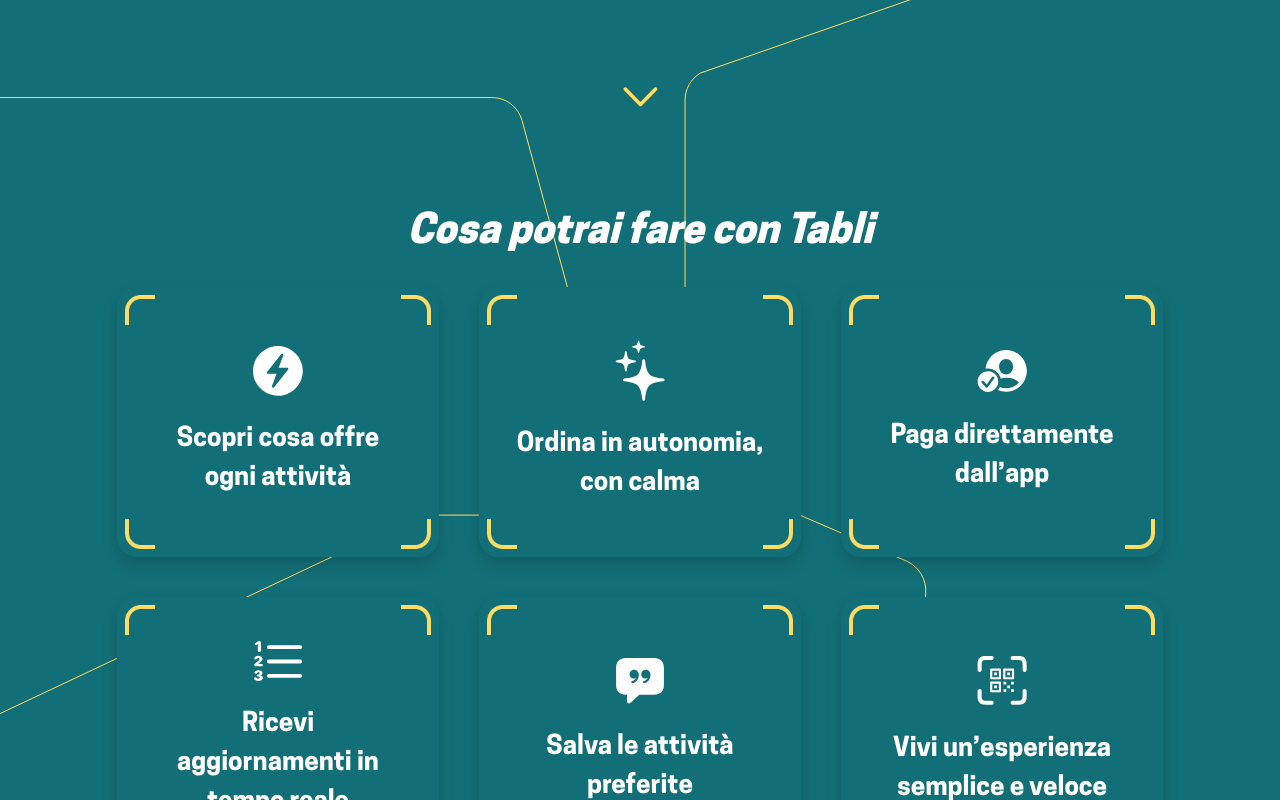
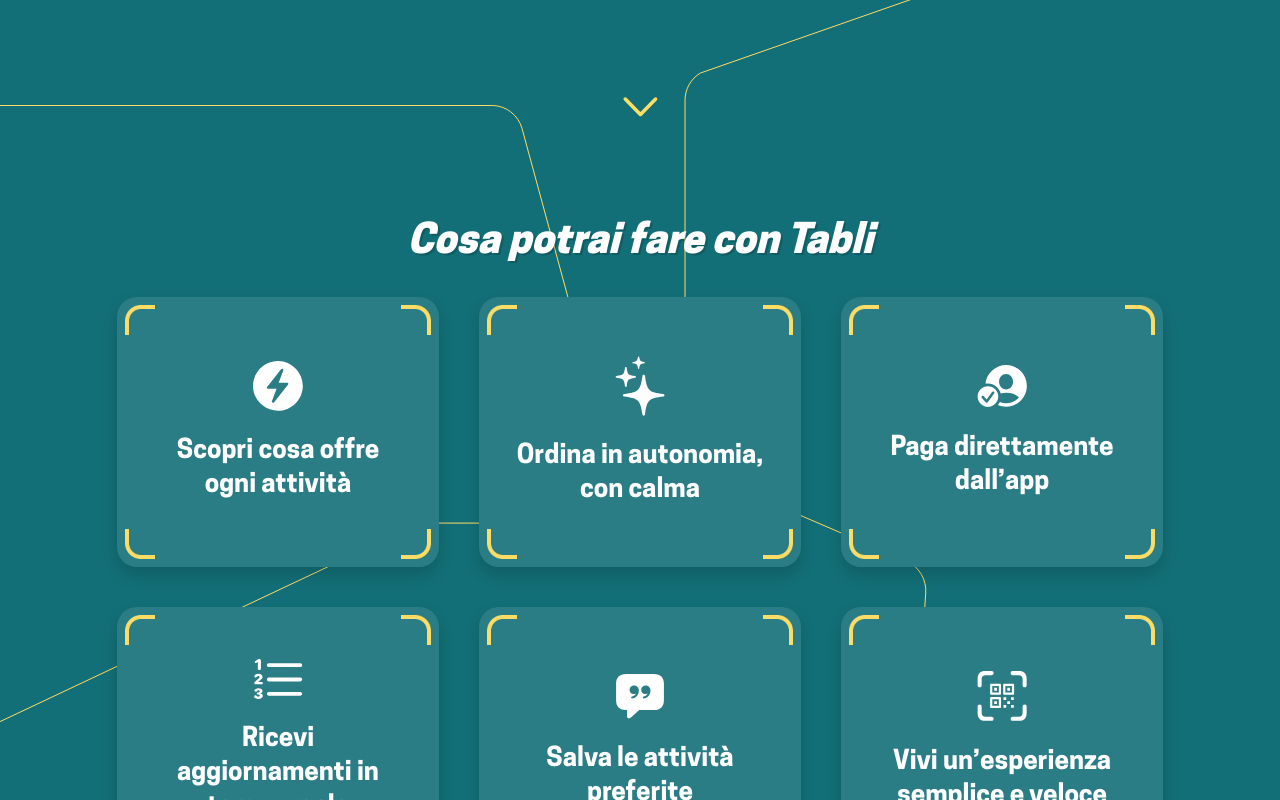
Before and after one commit to tusharswami534/tabli, a Next.js app: page / in a window 1280 px wide. Shown: the part 660-1460 px from the top of the page. Built offline with nearby package versions, Linux system fonts and the light colour scheme.

Commit message:
hero update is done

```diff
--- a/src/app/globals.css
+++ b/src/app/globals.css
@@ -18,6 +18,8 @@
   /* Shadow */
 
   --shadow-common-button: 2px 4px 0px 0px #00000029;
+  --shadow-logo: 2px 2px 0px 0px #00000029;
+
 
   /* Line Height */
   --spacing-100: 100%;
@@ -78,8 +80,12 @@
   display: none;
 }
 
-.hero-text{
-  text-shadow:  2px 2px 8px #00000029;
+.hero-text {
+  text-shadow: 2px 2px 8px #00000029;
+}
+
+.common-text-shadow{
+  text-shadow: 2px 2px 0px #00000029;
 }
 
 /* Hero Swiper */
--- a/src/components/common/Hero.jsx
+++ b/src/components/common/Hero.jsx
@@ -16,9 +16,10 @@
 const Hero = () => {
   const path = usePathname()
   return (
-    <div className={` pb-[72px] max-md:pb-0 relative ${path === '/' ? 'bg-dark-blue' : '!bg-yellow'}`}>
-      <span className=" absolute right-0 max-lg:hidden pointer-events-none top-[186px]"><Icons icon='heroRightVector'/></span>
-      <span className=" absolute left-0 max-lg:hidden pointer-events-none top-[75%] -translate-y-1/2"><Icons icon='heroLeftVector'/></span>
+    <div className={` pb-[72px] max-md:pb-0 overflow-hidden relative ${path === '/' ? 'bg-dark-blue' : '!bg-yellow'}`}>
+      <span className=" absolute right-0 max-lg:hidden pointer-events-none top-[186px]"><Icons icon='heroRightVector' /></span>
+      <span className=" absolute left-0 max-lg:hidden pointer-events-none top-[75%] -translate-y-1/2"><Icons icon='heroLeftVector' /></span>
+      <span className=" absolute left-0 lg:hidden pointer-events-none top-[88px] w-full"><Icons className={'w-full'} icon='heroSmVector' /></span>
       <Nav />
       <div className='flex w-full relative pt-[62px] pb-[134px] max-md:pt-20 max-md:pb-0'>
         <Link className='absolute max-md:hidden bottom-4 left-1/2 -translate-x-1/2' href={'#cosa-potrai'}>
@@ -27,12 +28,12 @@
         <div className='container lg:px-4 max-w-[1632px] mx-auto'>
           <div className='flex items-center gap-5 max-lg:gap-0 max-lg:flex-col justify-between'>
             <div className='flex flex-col max-w-[726px] max-lg:px-4 w-full lg:w-6/12'>
-              <h1 className={`text-80 max-xl:text-7xl max-lg:text-6xl max-md:text-5xl max-sm:text-40 max-lg:text-center font-black italic leading-131 ${path === '/' ? 'text-white hero-text' : 'text-dark-grey'}`}>{path === '/' ? ' Tabli sta arrivando!' : 'Valorizza la tua attività con Tabli'}</h1>
-              <Paragraph paragraphText={path === '/' ? 'Stiamo per rivoluzionare il modo in cui acquisti prodotti e servizi nei tuoi luoghi preferiti.' : 'Tabli è progettato per supportare ogni tipo di attività locale - dal bar all’hotel, dal lido alla piccola bottega - offrendo uno strumento semplice, versatile e pronto all’uso.'} className={`mb-2 max-lg:text-center ${path !== '/' && '!text-dark-grey'}`} />
+              <h1 className={`text-80 max-xl:text-7xl max-lg:text-6xl max-md:text-5xl max-sm:text-40 max-lg:text-center font-black italic leading-131 ${path === '/' ? 'text-white hero-text ' : 'text-dark-grey'}`}>{path === '/' ? ' Tabli sta arrivando!' : 'Valorizza la tua attività con Tabli'}</h1>
+              <Paragraph paragraphText={path === '/' ? 'Stiamo per rivoluzionare il modo in cui acquisti prodotti e servizi nei tuoi luoghi preferiti.' : 'Tabli è progettato per supportare ogni tipo di attività locale - dal bar all’hotel, dal lido alla piccola bottega - offrendo uno strumento semplice, versatile e pronto all’uso.'} className={`sm:mb-2 max-lg:text-center ${path !== '/' && '!text-dark-grey'}`} />
               <Paragraph paragraphText={path === '/' ? 'Con Tabli, potrai consultare l’offerta, ordinare e pagare direttamente dal tuo smartphone, in totale autonomia e senza attese.' : 'Permetti ai tuoi clienti di consultare i tuoi prodotti e servizi, ordinare o prenotare in autonomia, migliorando l’esperienza d’acquisto senza rivoluzionare la tua routine lavorativa.'} className={`max-sm:hidden max-lg:text-center ${path !== '/' && '!text-dark-grey'}`} />
               <div className='flex gap-4 mt-10 max-sm:flex-col max-lg:items-center max-lg:justify-center'>
-                <CustomButton buttonName={'Come Funziona'} className={`max-w-[160px] leading-119 max-sm:max-w-[280px] w-full hover:!bg-white hover:!text-dark-blue ${path !== '/' && '!text-white !bg-dark-blue' }`} />
-                <CustomButton buttonName={'Contatti'} className={`max-w-[160px] leading-119 border-transparent max-sm:max-w-[280px] w-full border border-solid !text-dark-blue !bg-white ${path === '/' ?   '!border-dark-blue hover:!bg-yellow' : '!border-transparent hover:!bg-dark-blue hover:!text-white'}`} />
+                <CustomButton buttonName={'Come Funziona'} className={`max-w-[160px] leading-119 max-sm:max-w-[280px] w-full hover:!bg-white hover:!text-dark-blue ${path !== '/' && '!text-white !bg-dark-blue'}`} />
+                <CustomButton buttonName={'Contatti'} className={`max-w-[160px] leading-119 border-transparent max-sm:max-w-[280px] w-full border border-solid !text-dark-blue !bg-white ${path === '/' ? '!border-dark-blue hover:!bg-yellow' : '!border-transparent hover:!bg-dark-blue hover:!text-white'}`} />
               </div>
             </div>
             <div className="w-full lg:w-6/12 max-lg:mt-20">
@@ -60,7 +61,7 @@
                             width={197}
                             height={365}
                             sizes="100vw"
-                          className="duration-400 relative"
+                            className="duration-400 w-[197px] h-[365px] max-sm:w-[137px] max-sm:h-[254px] relative"
                           />
                         </div>
                       </SwiperSlide>
@@ -72,7 +73,7 @@
           </div>
         </div>
       </div>
-      <HeroCardData/>
+      <HeroCardData />
     </div>
   )
 }
--- a/src/components/common/HeroCard.jsx
+++ b/src/components/common/HeroCard.jsx
@@ -9,7 +9,7 @@
         <>
             <div>
                 <div
-                    className={`rounded-[20px] max-w-[330px] flex justify-center items-center flex-col min-h-[270px] relative p-2 shadow-[0px_8px_16px_0px_#00000029] ${path === '/' ? 'max-md:min-h-[170px] bg-dark-blue' : 'bg-white'}`}
+                    className={`rounded-[20px] max-w-[330px] flex justify-center items-center transition-all duration-300 flex-col min-h-[270px] relative p-2 shadow-[0px_8px_16px_0px_#00000029] ${path === '/' ? 'max-md:min-h-[170px] bg-light-blue hover:shadow-[0px_8px_16px_0px_#fff]' : 'bg-white'}`}
                 >
                     <Image
                         src="/assets/images/webp/fram.webp"
@@ -41,7 +41,7 @@
                     />
                     <div className="xl:p-7 lg:p-3 p-2 flex justify-center items-center flex-col">
                         <Image src={icon} width={50} height={50} className='max-md:size-[38px] ' alt="icon" />
-                        <h4 className={`text-26 mt-6 font-bold text-center max-w-[250px] ${path === '/' ? 'text-white max-lg:text-2xl max-md:text-xl max-sm:text-base' : 'text-dark-blue'}`}>
+                        <h4 className={`text-26 font-bold leading-131 text-center max-w-[250px] ${path === '/' ? 'text-white max-sm:font-medium max-lg:text-2xl max-md:text-xl max-sm:text-base mt-6 max-md:mt-5 max-sm:mt-4' : 'text-dark-blue mt-2'}`}>
                             {title}
                         </h4>
                         {path !== '/' && (<p className="text-base max-w-[260px] text-[#363B3C] font-medium text-center mt-2">
--- a/src/components/common/HeroCardData.jsx
+++ b/src/components/common/HeroCardData.jsx
@@ -10,15 +10,15 @@
 const HeroCardData = () => {
     const path = usePathname();
     return (
-        <div id="cosa-potrai" className={`px-4 ${path === '/' ? 'pt-20 z-10 max-xl:pt-16 max-lg:pt-14 max-md:pt-12 max-sm:pt-10 pb-[94px] max-lg:pb-20 max-sm:pb-[72px] relative' : ''}`}>
+        <div id="cosa-potrai" className={`px-2.5 ${path === '/' ? 'pt-20 z-10 max-xl:pt-16 max-lg:pt-14 max-md:pt-12 max-sm:pt-10 pb-[94px] max-lg:pb-20 max-sm:pb-[106px] relative' : ''}`}>
             <div className="container max-w-[1405px] justify-center flex flex-col items-center mx-auto">
-                {path === '/' ? (<h3 className="text-40 max-lg:text-4xl max-sm:text-32  pb-6 font-black italic text-white text-center">
+                {path === '/' ? (<h3 className="text-40 common-text-shadow max-sm:min-w-[371px] mx-auto max-lg:text-4xl max-sm:text-32  pb-6 font-black italic text-white text-center">
                     Cosa potrai fare con Tabli
                 </h3>) : <></>}
                 <div
-                    className={` grid ${path === "/"
-                            ? "grid-cols-3 max-md:grid-cols-2 gap-10 max-xl:gap-8 max-lg:gap-7 max-md:gap-6 max-sm:gap-[13px] max-w-[1070px]"
-                            : "grid-cols-4 gap-[15px]"
+                    className={` grid px-1.5 ${path === "/"
+                        ? "grid-cols-3 max-md:grid-cols-2 gap-10 max-xl:gap-8 max-lg:gap-7 max-md:gap-6 max-sm:gap-[13px] max-w-[1070px]"
+                        : "grid-cols-4 gap-[15px]"
                         }`}
                 >
                     {path === "/" ? (
```
Also changed, not shown: src/components/common/icons.jsx (+12 -9 lines). Lines whose indentation alone changed are shown as unchanged.
